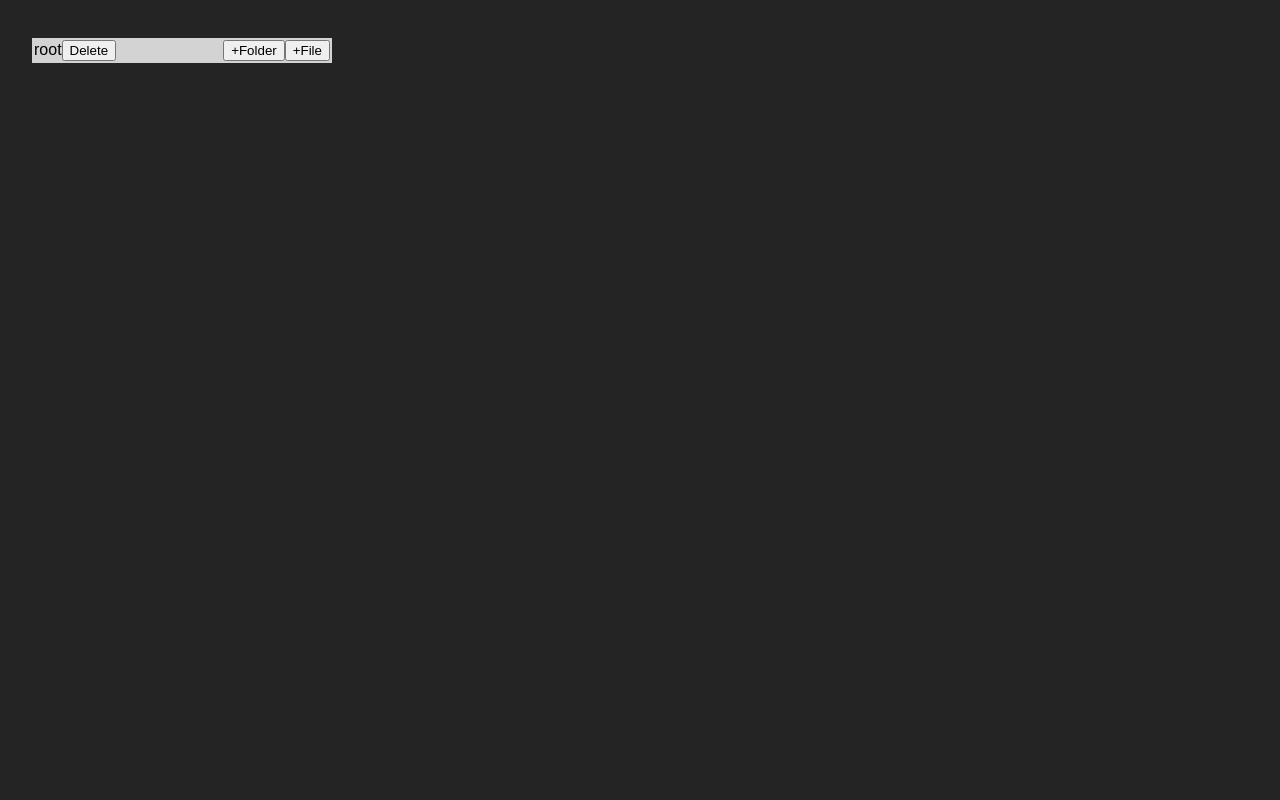
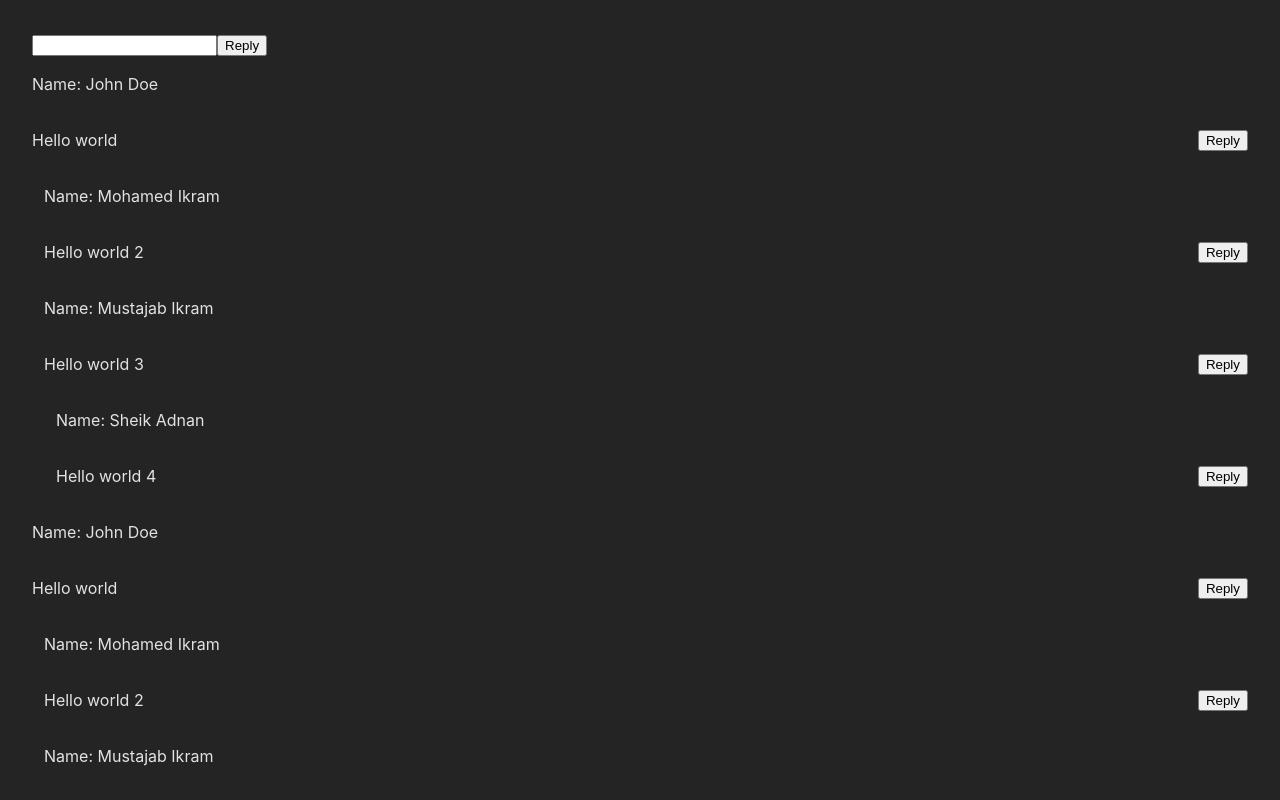
Before and after one commit to ikmofem7/machine-coding, a React (Vite) app: page / in a window 1280 px wide. Shown: the top 800 px of the page. Built offline with nearby package versions, Linux system fonts and the light colour scheme.

Commit message:
nested comments

```diff
--- a/src/App.tsx
+++ b/src/App.tsx
@@ -1,10 +1,10 @@
 import "./App.css";
-import { FileExplorer } from "./Problems";
+import { NextedComments } from "./Problems";
 
 function App() {
   return (
     <div className="app">
-      <FileExplorer />
+      <NextedComments />
     </div>
   );
 }
--- a/src/Problems/File-Explorer/hooks/useAddItems.ts
+++ b/src/Problems/File-Explorer/hooks/useAddItems.ts
@@ -30,7 +30,7 @@ const useAddItems = () => {
   const deleteNode = (tree: Explorer, id: Explorer["id"]): Explorer => {
     if (tree.id === id) {
       console.log({ tree });
-      tree = {};
+      tree = {} as Explorer;
       console.log({ tree });
       return tree;
     }
--- /dev/null
+++ b/src/Problems/NestedComments/NextedComments.tsx
@@ -0,0 +1,49 @@
+import { useState, ChangeEvent } from "react";
+import { Comments } from "./components";
+import data from "./data.json";
+import { Comments as TypeComments } from "./type";
+import { useComments } from "./hooks";
+
+const NextedComments = () => {
+  const [comments, setComments] = useState<TypeComments[]>(data);
+  const { addReply, addComment } = useComments();
+  const [comment, setComment] = useState<string>("");
+
+  const handleAddReply = (newComment: TypeComments, commentId: string) => {
+    const latestComments = addReply(comments, newComment, commentId);
+    setComments(latestComments);
+  };
+
+  const handleReply = () => {
+    const newComment: TypeComments = {
+      content: comment,
+      name: "Comment user",
+      id: Date.now().toString(),
+    };
+    const updatedComments = addComment(comments, newComment);
+    setComments(updatedComments);
+  };
+
+  const handleInputChange = (e: ChangeEvent<HTMLInputElement>) => {
+    const value = e.target.value;
+    setComment(value);
+  };
+
+  return (
+    <div>
+      <div>
+        <input type="input" onChange={handleInputChange} />
+        <button onClick={handleReply}>Reply</button>
+      </div>
+      {comments?.map((comment) => (
+        <Comments
+          comments={comment}
+          key={comment?.id}
+          handleAddReply={handleAddReply}
+        />
+      ))}
+    </div>
+  );
+};
+
+export { NextedComments };
--- /dev/null
+++ b/src/Problems/NestedComments/components/Comments.tsx
@@ -0,0 +1,58 @@
+import { useState } from "react";
+import { Comments } from "../type";
+import "./index.css";
+type Props = {
+  comments: Comments;
+  handleAddReply: (newComment: Comments, commentId: string) => void;
+};
+
+const Comments = (props: Props) => {
+  const { comments, handleAddReply } = props;
+  const [isReply, setIsReply] = useState<boolean>();
+
+  // eslint-disable-next-line @typescript-eslint/no-explicit-any
+  const handleInputReply = (e: any) => {
+    if (e.key === "Enter" && e.target?.value) {
+      handleAddReply(
+        {
+          id: Date.now().toString(),
+          content: e.target?.value,
+          name: "Dummy user",
+        },
+        comments?.id
+      );
+      setIsReply(false);
+    }
+  };
+
+  return (
+    <div className="comment-conatiner">
+      <p>Name: {comments.name}</p>
+      <div className="name-wrapper">
+        <p>{comments.content}</p>
+        <button onClick={() => setIsReply((prev) => !prev)}>
+          {isReply ? "Cancel" : "Reply"}
+        </button>
+      </div>
+      <div>
+        {isReply ? (
+          <input type="sss" autoFocus onKeyDown={handleInputReply} />
+        ) : null}
+      </div>
+
+      <div className="" style={{ marginLeft: 12 }}>
+        {comments?.replies?.map((reply) => {
+          return (
+            <Comments
+              comments={reply}
+              key={reply.id}
+              handleAddReply={handleAddReply}
+            />
+          );
+        })}
+      </div>
+    </div>
+  );
+};
+
+export { Comments };
--- /dev/null
+++ b/src/Problems/NestedComments/components/index.css
@@ -0,0 +1,7 @@
+.comment-conatiner {
+  .name-wrapper {
+    display: flex;
+    align-items: center;
+    justify-content: space-between;
+  }
+}
--- /dev/null
+++ b/src/Problems/NestedComments/components/index.ts
@@ -0,0 +1 @@
+export * from "./Comments";
--- /dev/null
+++ b/src/Problems/NestedComments/data.json
@@ -0,0 +1,42 @@
+[
+  {
+    "id": "1",
+    "content": "Hello world",
+    "name": "John Doe",
+    "replies": [
+      { "id": "2", "content": "Hello world 2", "name": "Mohamed Ikram" },
+      {
+        "id": "3",
+        "content": "Hello world 3",
+        "name": "Mustajab Ikram",
+        "replies": [
+          {
+            "id": "4",
+            "content": "Hello world 4",
+            "name": "Sheik Adnan"
+          }
+        ]
+      }
+    ]
+  },
+  {
+    "id": "comment 2",
+    "content": "Hello world",
+    "name": "John Doe",
+    "replies": [
+      { "id": "2", "content": "Hello world 2", "name": "Mohamed Ikram" },
+      {
+        "id": "3",
+        "content": "Hello world 3",
+        "name": "Mustajab Ikram",
+        "replies": [
+          {
+            "id": "4",
+            "content": "Hello world 4",
+            "name": "Sheik Adnan"
+          }
+        ]
+      }
+    ]
+  }
+]
--- /dev/null
+++ b/src/Problems/NestedComments/hooks/index.ts
@@ -0,0 +1 @@
+export * from "./useComments";
--- /dev/null
+++ b/src/Problems/NestedComments/hooks/useComments.ts
@@ -0,0 +1,32 @@
+import { Comments } from "../type";
+
+const useComments = () => {
+  const addReply = (
+    comments: Comments[],
+    newReply: Comments,
+    commentId: string
+  ) => {
+    const updatedComments = comments?.map((comment) => {
+      if (comment.id === commentId) {
+        if (!comment.replies) {
+          comment.replies = [];
+        }
+        comment.replies.push(newReply);
+      } else {
+        if (!comment?.replies) comment.replies = [] as Comments[];
+        const replies = addReply(comment.replies, newReply, commentId);
+        comment.replies = replies;
+      }
+      return comment;
+    });
+    return updatedComments;
+  };
+
+  const addComment = (comments: Comments[], newReply: Comments) => {
+    const updatedComments = [...comments, newReply];
+    return updatedComments;
+  };
+
+  return { addReply, addComment };
+};
+export { useComments };
--- /dev/null
+++ b/src/Problems/NestedComments/index.ts
@@ -0,0 +1 @@
+export * from "./NextedComments";
--- /dev/null
+++ b/src/Problems/NestedComments/type.ts
@@ -0,0 +1,8 @@
+type Comments = {
+  id: string;
+  content: string;
+  name: string;
+  replies?: Comments[];
+};
+
+export { Comments };
```
Also changed, not shown: src/Problems/index.ts (+5 -4 lines).
